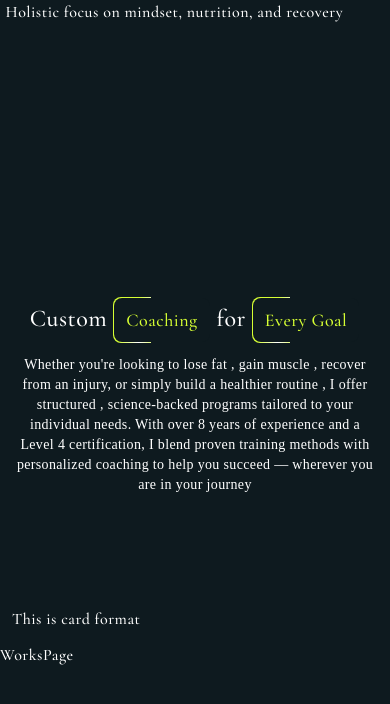
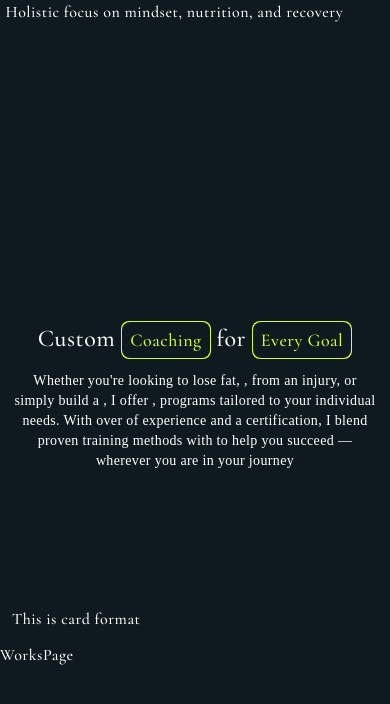
Before and after one commit to razirazz/fitWithYOUSUF, a Next.js app: page / in a window 390 px wide. Shown: the part 1473-2177 px from the top of the page. Built offline with nearby package versions, Linux system fonts and the light colour scheme.

Commit message:
services first page done

```diff
--- a/src/components/textempasize.tsx
+++ b/src/components/textempasize.tsx
@@ -2,8 +2,8 @@
 
 const TextEmphasize = (props) => {
     return (
-        <div className="relative p-px rounded-md">
-            <div className="relative bg-(--background) text-(--highlight-color) p-2 pl-3 pr-3 rounded-md z-2
+        <div className="relative p-px rounded-md w-fit h-fit">
+            <div className="relative bg-(--background) text-(--highlight-color) p-1 md:p-2 pl-2 md:pl-3 pr-2 md:pr-3 rounded-md z-2
                             overflow-hidden">
                 {props.data}
             </div>
@@ -19,7 +19,7 @@ const TextEmphasize = (props) => {
             </div> */}
             </>
             <div className="overflowHider absolute w-full h-full top-0 left-0 overflow-hidden rounded-md">
-                <div className="glaze absolute -bottom-6 -left-10 h-[100px] w-[20vw] rounded-md z-1
+                <div className="glaze absolute -bottom-6 -left-10 h-[100px] w-[50vw] md:w-[20vw] rounded-md z-1
                             bg-linear-[-65deg] from-(--highlight-color) via-(--text-color)
                             from-40% via-50% to-60% to-(--highlight-color) animate-glaze-linear">
                 </div>
--- a/src/pages/services.tsx
+++ b/src/pages/services.tsx
@@ -13,28 +13,29 @@ const ServicesPage = () => {
                         for
                         <span className="text-lg sm:text-2xl"><TextEmphasize data="Every Goal" /></span>
                     </div>
-                    <div className="services-title-content text-center text-sm font-[family-name:--font-body] sm:text-md sm:w-[60vw]
+                    <div className="relative services-title-content text-center text-sm font-[family-name:--font-body] sm:text-md sm:w-[60vw]
                                     tracking-wide sm:tracking-wider">
                         Whether you're looking to
-                        lose fat
+                        lose fat,
                         ,
-                        gain muscle
+                        from an injury, or simply build a
+                        , I offer
                         ,
-                        recover
-                        from an injury, or simply build a
-                        healthier routine
-                        , I offer
-                        structured
-                        ,
-                        science-backed
                         programs tailored to your individual needs. With over
-                        8 years
                         of experience and a
-                        Level 4
                         certification, I blend proven training methods with
-                        personalized coaching
                         to help you succeed — wherever you are in your journey
                     </div>
+                    {/*
+                        <div className="text-sm"><TextEmphasize data="lose fat" /></div>
+                        <div className="text-sm"><TextEmphasize data="gain muscle" /></div>
+                        <div className="text-sm"><TextEmphasize data="recover" /></div>
+                        <span className="text-sm"><TextEmphasize data="healthier routine" /></span>
+                        <span className="text-sm"><TextEmphasize data="structured" /></span>
+                        <span className="text-sm"><TextEmphasize data="science-backed" /></span>
+                        <span className="text-md"><TextEmphasize data="8 years" /></span>
+                        <span className="text-md"><TextEmphasize data="Level 4" /></span>
+                        <span className="text-md"><TextEmphasize data="personalized coaching" /></span> */}
                 </div>
 
 
```
